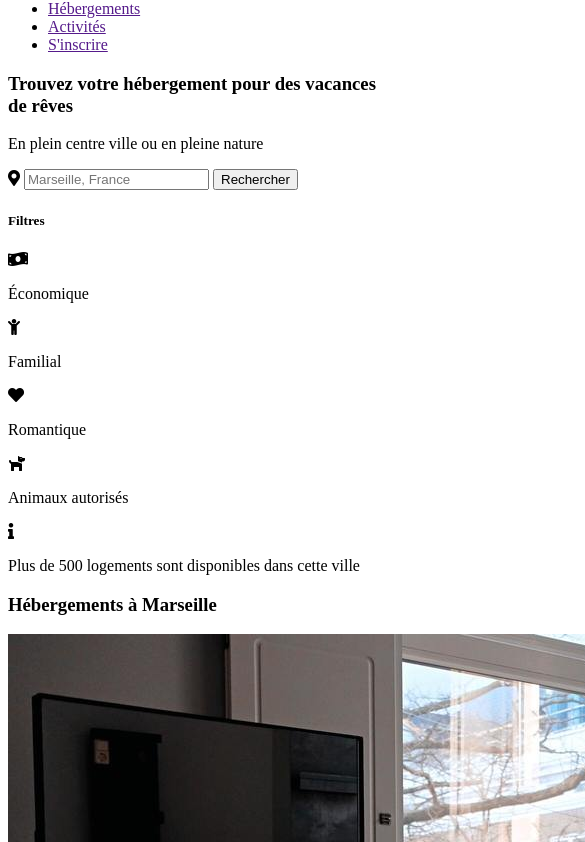
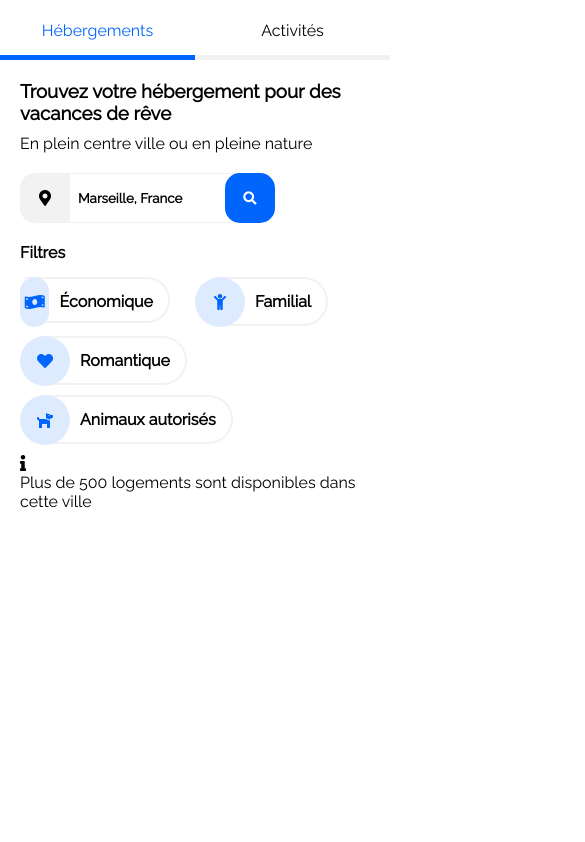
Before and after one commit to devwebmb/BrunoMahiet_2_06092021, a plain HTML site: page index.html in a window 390 px wide. Shown: the part 73-915 px from the top of the page, 585 px wide, since content can reach past the window. After the commit the page ends 844 px from the top, so only its background shows below. Drawn offline with Linux system fonts and the light colour scheme.

Commit message:
Debut CSS et mise en page mobile first (header et section search)

```diff
--- a/assets/style/style.css
+++ b/assets/style/style.css
@@ -0,0 +1,214 @@
+/*summary*/
+
+/*fonts*/
+
+/*colors
+bleu                #0065FC
+bleu plus clair     #DEEBFF
+fond gris           #F2F2F2 */
+
+/*Propriétés CSS sur l'ensemble du document*/
+
+* {
+    margin: 0;
+    padding: 0;
+    list-style-type: none;
+    box-sizing: border-box;
+    font-family: 'Raleway',sans-serif;
+}
+
+a {
+    text-decoration: none;
+    color: black;
+}
+
+section {
+    padding: 20px;
+}
+
+/*propriété CSS sur le body*/
+
+/****************/
+/*VERSION MOBILE*/
+/****************/
+
+/********/
+/*header*/
+/********/
+
+header {
+    position: relative;
+}
+
+#logo-entreprise {
+    margin: 20px 0 25px 20px;
+}
+
+#li-inscrire {
+    color: #0065FC;
+    position: absolute;
+    top:20px;
+    right: 20px;
+}
+
+#menu-mobile {
+    display: flex;
+    width: 100%;
+}
+
+#menu-mobile li {
+    width: 50%;
+    text-align: center;
+    padding-bottom: 15px;
+}
+
+#menu-mobile li {
+    border-bottom: solid 5px #f2f2f2;
+}
+
+#menu-mobile li:hover {
+    border-bottom: solid #0065FC 5px;
+}
+
+#menu-mobile li a:hover {
+    color: #0065FC;
+}
+
+/*lien hébergements en bleu démarrage page*/
+#menu-mobile > li:nth-child(1) > a {
+    color: #0065FC;
+}
+
+#menu-mobile > li:nth-child(1) {
+    border-bottom: #0065FC solid 5px;
+}
+
+/***********************************/
+/*section recherche choix de ville*/
+/***********************************/
+
+/*Titre et pargraphe*/
+
+#search h3 {
+    padding-bottom: 10px;
+}
+
+#search div:nth-child(1) p {
+    padding-bottom: 10px;
+}
+
+/*barre de recherche*/
+
+
+#search-input {
+    padding: 10px 0;
+    display: flex;
+}
+
+#map-marker {
+    background-color: #f2f2f2;
+    width: 50px;
+    height: 50px;
+    position: relative;
+    border-radius: 15px 0 0 15px;
+}
+
+#map-marker::before {
+    position: absolute;
+    left: 19px;
+    top: 17px;
+}
+
+#city-choice {
+   border-left: none;
+   border-right: none;
+   border-top: 1px solid #f2f2f2;
+   border-bottom: 1px solid #f2f2f2;
+   width: 180px;
+}
+
+#city-choice::placeholder {
+    font-weight: bold;
+    color: black;
+    padding-left: 8px;
+}
+
+#search div:nth-child(2) button {
+    width: 50px;
+    height: 50px;
+    border: none;
+    background-color: #0065FC;
+    border-radius: 15px;
+    transform: translateX(-25px);
+}
+
+#search div:nth-child(2) button i {
+    color: white;
+}
+
+/*partie filtres*/
+
+#filter h4 {
+    padding: 10px 0 15px 0;
+}
+
+.choice a{
+    display: flex;
+}
+
+.choice a p {
+    margin: auto 0;
+    align-items: center;
+    justify-content: flex-start;
+    border: solid #f2f2f2 2.5px;
+    padding: 13px 15px 13px 35px;
+    border-left: none;
+    transform: translateX(-25px);
+    border-radius: 0 25px 25px 0;
+    margin-bottom: 10px;
+    z-index: 0;
+    font-weight: bold;
+}
+
+#icone {
+    color: #0065FC;
+    width: 50px;
+    height: 50px;
+    border-radius: 25px;
+    background-color: #deebff;
+    display: flex;
+    z-index: 1;
+}
+
+#icone::before {
+    align-items: center;
+    margin: auto;
+}
+
+/*mise en place par grid des choix*/
+
+#options {
+    display: grid;
+    grid-template-columns: 50% 50%;
+    grid-template-rows: 1fr 1fr 1fr;
+    grid-template-areas:
+    'a b'
+    'c c'
+    'd d';
+}
+
+#options div:nth-child(1)  {
+    grid-area: a;
+}
+
+#options div:nth-child(2)  {
+    grid-area: b;
+}
+
+#options div:nth-child(3) {
+    grid-area: c;
+}
+
+#options div:nth-child(4)  {
+    grid-area: d;
+}
--- a/index.html
+++ b/index.html
@@ -8,6 +8,11 @@
 
     <!--Lien vers page de style CSS et site pour icones-->
     <link rel="stylesheet" href="https://cdnjs.cloudflare.com/ajax/libs/font-awesome/5.15.4/css/all.min.css" integrity="sha512-1ycn6IcaQQ40/MKBW2W4Rhis/DbILU74C1vSrLJxCq57o941Ym01SwNsOMqvEBFlcgUa6xLiPY/NS5R+E6ztJQ==" crossorigin="anonymous" referrerpolicy="no-referrer" />
+    <!--lien vers google fonts et la police raleway-->
+    <link rel="preconnect" href="https://fonts.googleapis.com">
+    <link rel="preconnect" href="https://fonts.gstatic.com" crossorigin>
+    <link href="https://fonts.googleapis.com/css2?family=Raleway&display=swap" rel="stylesheet">
+    <!--lien vers style.css-->
     <link rel="stylesheet" href="./assets/style/style.css">
 
 </head>
@@ -15,15 +20,17 @@
 
     <!--Entête avec logo et menu-->
     <header>
-        <div>
+        <div id="logo-entreprise">
             <img src="./assets/images/logo/Reservia.svg" alt="Logo de l'entreprise de voyage, reservia">
         </div>
         <nav>
             <div class="menu">
                 <ul>
+                    <div id="menu-mobile">
                         <li><a href="">Hébergements</a></li>
                         <li><a href="">Activités</a></li>
-                    <li><a href="">S'inscrire</a></li>
+                    </div>
+                    <li><a href="" id="li-inscrire"><strong>S'inscrire</strong></a></li>
                 </ul>
             </div>
         </nav>
@@ -32,33 +39,45 @@
     <!--Section de recherche avec filtres et choix de ville-->
     <section id="search">
         <div>
-            <h3>Trouvez votre hébergement pour des vacances de rêves</h3>
+            <h3>Trouvez votre hébergement pour des vacances de rêve</h3>
             <p>En plein centre ville ou en pleine nature</p>
         </div>
-        <div>
+        <div id="search-input">
             <i class="fas fa-map-marker-alt" id="map-marker"></i>
             <input type="text" name="city-choice" id="city-choice" placeholder="Marseille, France">
-            <button type="submit">Rechercher</button>
+            <button type="submit"><i class="fas fa-search"></i></button>
         </div>
         <div id="filter">
             <div>
-                <h5>Filtres</h5>
+                <a href="">
+                    <h4>Filtres</h5>
+                </a>
             </div>
-            <div>
-                <i class="fas fa-money-bill-wave"></i>
+            <div id="options">
+                <div class="choice">
+                    <a href="">
+                        <i class="fas fa-money-bill-wave" id="icone"></i>
                         <p>&Eacute;conomique</p>
+                    </a>
                 </div>
-            <div>
-                <i class="fas fa-child"></i>
+                <div class="choice">
+                    <a href="">
+                        <i class="fas fa-child" id="icone"></i>
                         <p>Familial</p>
+                    </a>
                 </div>
-            <div>
-                <i class="fas fa-heart"></i>
+                <div class="choice">
+                    <a href="">
+                        <i class="fas fa-heart" id="icone"></i>
                         <p>Romantique</p>
+                    </a>
                 </div>
-            <div>
-                <i class="fas fa-dog"></i>
+                <div class="choice">
+                    <a href="">
+                        <i class="fas fa-dog" id="icone"></i>
                         <p>Animaux autorisés</p>
+                    </a>
+                </div>
             </div>
         </div>
         <div>
@@ -67,7 +86,7 @@
         </div>
     </section>
 
-    <!--section sur les hébergements-->
+    <!-- section sur les hébergements
     <section id="hebergements">
         <div id="titre-hebergements">
             <h3>Hébergements à Marseille</h3>
@@ -212,7 +231,7 @@
     </section>
 
     <!--Section sur les activités-->
-    <section id="activites">
+    <!-- <section id="activites">
         <div id="titre-activites">
             <h3>Activités à Marseille</h3>
         </div>
@@ -273,7 +292,7 @@
             <a href="">Centre d'aide</a> <br>
             <a href="">Nous contacter</a>
         </div>
-    </footer>
+    </footer> -->
 
 </body>
 </html>
```
Also changed, not shown: assets/fonts/Raleway/static/Raleway-Black.ttf (deleted), assets/fonts/Raleway/static/Raleway-BlackItalic.ttf (deleted), assets/fonts/Raleway/static/Raleway-Bold.ttf (deleted), assets/fonts/Raleway/static/Raleway-BoldItalic.ttf (deleted), assets/fonts/Raleway/static/Raleway-ExtraBold.ttf (deleted), assets/fonts/Raleway/static/Raleway-ExtraBoldItalic.ttf (deleted), assets/fonts/Raleway/static/Raleway-ExtraLight.ttf (deleted), assets/fonts/Raleway/static/Raleway-ExtraLightItalic.ttf (deleted), assets/fonts/Raleway/static/Raleway-Italic.ttf (deleted), assets/fonts/Raleway/static/Raleway-Light.ttf (deleted), assets/fonts/Raleway/static/Raleway-LightItalic.ttf (deleted), assets/fonts/Raleway/static/Raleway-Medium.ttf (deleted), assets/fonts/Raleway/static/Raleway-MediumItalic.ttf (deleted), assets/fonts/Raleway/static/Raleway-Regular.ttf (deleted), 4 more files. Lines whose indentation alone changed are shown as unchanged.
